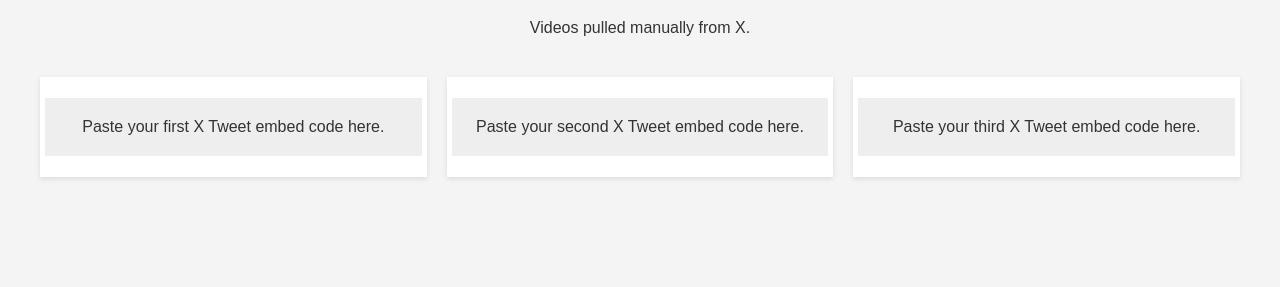
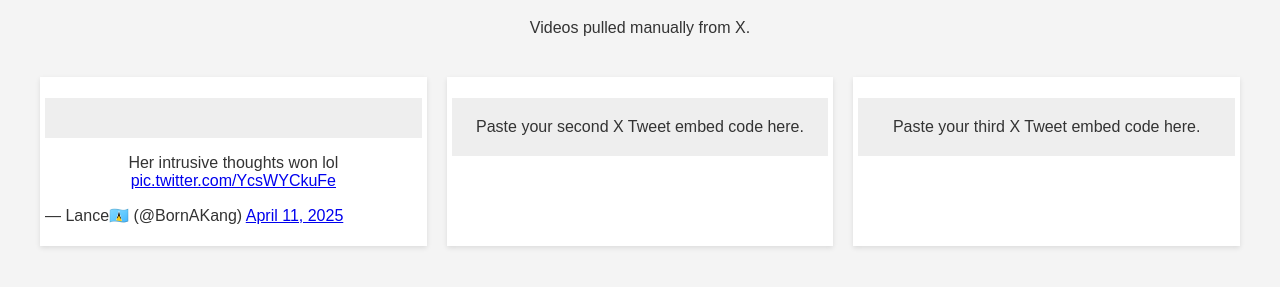
Before and after one commit to spiritualpay2/skills-github-pages, a plain HTML site: page index.html in a window 1280 px wide. Shown: the part 61-348 px from the top of the page. Drawn offline with Linux system fonts and the light colour scheme.

Commit message:
Update index.html

```diff
--- a/index.html
+++ b/index.html
@@ -17,7 +17,7 @@
         <div class="video-item">
             <!-- <blockquote class="twitter-tweet" data-media-max-width="560"><p lang="en" dir="ltr">Her intrusive thoughts won lol <a href="https://t.co/YcsWYCkuFe">pic.twitter.com/YcsWYCkuFe</a></p>&mdash; Lance🇱🇨 (@BornAKang) <a href="https://twitter.com/BornAKang/status/1910612092832412139?ref_src=twsrc%5Etfw">April 11, 2025</a></blockquote> <script async src="https://platform.twitter.com/widgets.js" charset="utf-8"></script> -->
             <!-- Example Placeholder (DELETE THIS LINE and paste real code): -->
-            <p style="text-align: center; padding: 20px; background-color: #eee;">Paste your first X Tweet embed code here.</p>
+            <p style="text-align: center; padding: 20px; background-color: #eee;"><blockquote class="twitter-tweet" data-media-max-width="560"><p lang="en" dir="ltr">Her intrusive thoughts won lol <a href="https://t.co/YcsWYCkuFe">pic.twitter.com/YcsWYCkuFe</a></p>&mdash; Lance🇱🇨 (@BornAKang) <a href="https://twitter.com/BornAKang/status/1910612092832412139?ref_src=twsrc%5Etfw">April 11, 2025</a></blockquote> <script async src="https://platform.twitter.com/widgets.js" charset="utf-8"></script></p>
         </div>
 
         <!-- Video Item 2 -->
```
